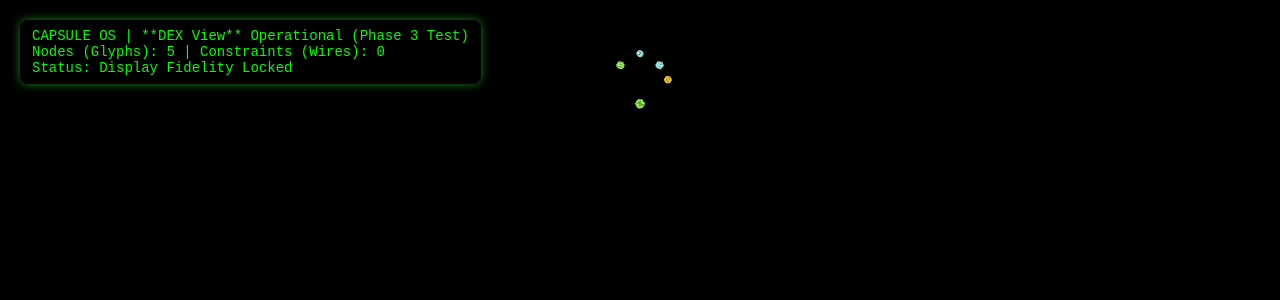
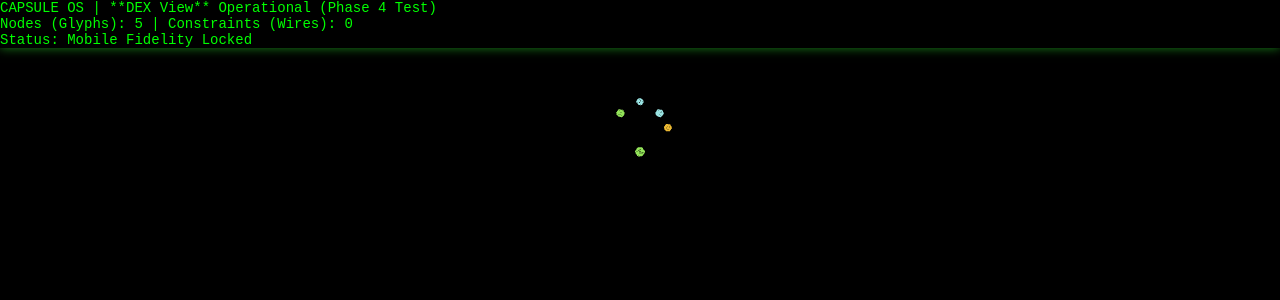
Before and after one commit to muyovip/capsuleos-3d-interface, a React (Vite) app: page / in a window 1280 px wide. Shown: the top 300 px of the page. Built offline with nearby package versions, Linux system fonts and the light colour scheme; the HTML template or start-up script is replaced by a standard one.

Commit message:
Update App.jsx

```diff
--- a/src/App.jsx
+++ b/src/App.jsx
@@ -13,11 +13,9 @@ const INITIAL_AXIOMATIC_NODES = [
   { id: 'hax', name: 'HIL Agent X', color: 'orange', position: [3, -0.5, -0.5] },
 ];
 
-// Constraints array remains empty for this phase
 const INITIAL_AXIOMATIC_CONSTRAINTS = [];
 
-
-// 1. The GΛLYPH NODE Component (Still omitting Text for stability)
+// 1. The GΛLYPH NODE Component
 function GlyphNode({ position, color, onClick }) {
   const meshRef = useRef()
 
@@ -51,14 +49,13 @@ function BackgroundSpawner({ onSpawn }) {
   // A large, transparent mesh that covers the background to capture clicks
   return (
     <mesh onClick={handleClick}>
-      {/* Use a much larger plane to ensure it covers the entire view regardless of zoom/aspect ratio */}
       <planeGeometry args={[200, 200]} />
       <meshBasicMaterial visible={false} />
     </mesh>
   )
 }
 
-// 3. Main Application (The CapsuleOS Interface - Phase 3 Fix)
+// 3. Main Application (The CapsuleOS Interface - Phase 4 Mobile Fix)
 export default function App() {
   const [nodes, setNodes] = useState([])
   const [constraints, setConstraints] = useState([])
@@ -85,36 +82,45 @@ export default function App() {
   }, [])
 
   return (
-    // Ensure the container fills the screen
-    <div className="w-full h-screen bg-gray-950">
+    // CRITICAL: Ensure the container is guaranteed to fill the viewport
+    <div className="w-screen h-screen bg-gray-950">
       {/* CEX View: 2D Control Surface Overlay (Axiomatic Metrics Display) */}
       <div
+        className="absolute top-5 left-5 z-10 p-3 rounded-xl"
         style={{
-          position: 'absolute',
-          top: '20px', left: '20px',
           color: 'lime',
           fontFamily: 'monospace',
-          zIndex: 10,
           background: 'rgba(0, 0, 0, 0.5)',
-          padding: '8px 12px',
-          borderRadius: '8px',
           fontSize: '14px',
           boxShadow: '0 0 10px rgba(50, 255, 50, 0.5)'
         }}
       >
-        CAPSULE OS | **DEX View** Operational (Phase 3 Test)
+        CAPSULE OS | **DEX View** Operational (Phase 4 Test)
         <br/>Nodes (Glyphs): {nodes.length} | Constraints (Wires): {constraints.length}
-        <br/>Status: Display Fidelity Locked
+        <br/>Status: Mobile Fidelity Locked
       </div>
 
       {/* DEX View: 3D Computational Graph */}
       <Canvas
-        // Explicitly force the canvas to fill the parent container
-        style={{ width: '100%', height: '100%', display: 'block' }}
-        camera={{ position: [0, 0, 10] }} // Moved camera closer for better view of nodes
+        // CRITICAL: Ensure the canvas itself fills the container
+        className="w-full h-full"
+        style={{ display: 'block' }}
+        // Explicitly set clipping planes to stabilize zoom
+        camera={{ position: [0, 0, 10], near: 0.1, far: 100 }}
       >
         {/* HIL Control: OrbitControls */}
-        <OrbitControls enableDamping dampingFactor={0.05} />
+        <OrbitControls
+          enableDamping
+          dampingFactor={0.05}
+          minDistance={3} // Prevents zooming too close to nodes
+          maxDistance={30} // Prevents zooming too far away
+          // Ensure touch controls are properly configured for mobile
+          touches={{
+            ONE: THREE.TOUCH.ROTATE,
+            TWO: THREE.TOUCH.DOLLY,
+            THREE: THREE.TOUCH.PAN,
+          }}
+        />
 
         {/* Holographic Lighting */}
         <ambientLight intensity={0.5} color="cyan" />
```
